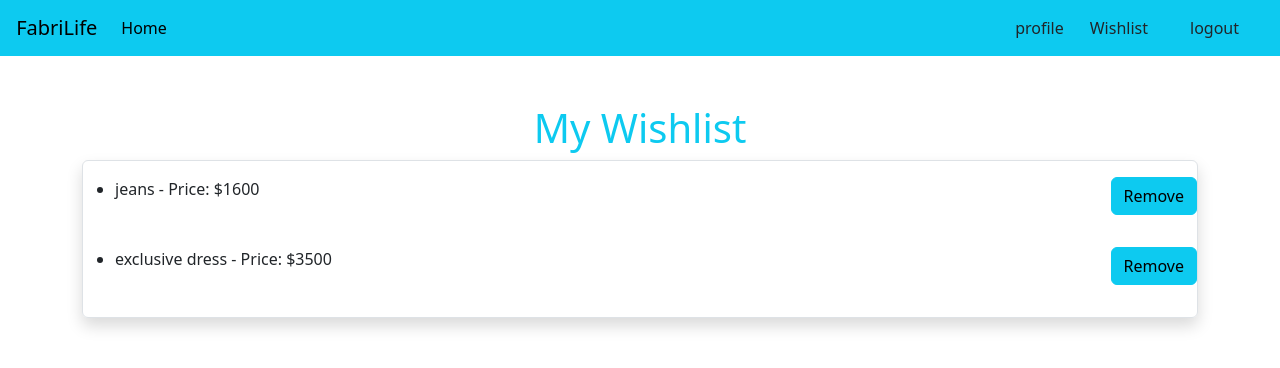
After one commit to FuadHasan199/django-clothstore-website, a Django app: page /account/wishlist/ in a window 1280 px wide. The commit adds this page. Shown: the top 368 px of the page. Run offline with Django 4.2, Linux system fonts and the light colour scheme; a user stored in the database is signed in; data comes from the database, SQL or seed files in the repository; some libraries are stand-ins or nearby versions.

Commit message:
features added

```diff
--- a/account/models.py
+++ b/account/models.py
@@ -1,14 +1,19 @@
 from django.db import models
 from django.contrib.auth.models import User
-
-class UserProfile(models.Model):
-    user = models.OneToOneField(User, on_delete=models.CASCADE)
-    phone_number = models.CharField(max_length=15)
-    address = models.TextField(blank=True)
-    profile_picture = models.ImageField(upload_to='profile_pics/', blank=True, null=True)
+from product.models import Product
+# class UserProfile(models.Model):
+#     user = models.OneToOneField(User, on_delete=models.CASCADE)
+#     phone_number = models.CharField(max_length=15)
+#     address = models.TextField(blank=True)
+#     profile_picture = models.ImageField(upload_to='profile_pics/', blank=True, null=True)
 
 
 
+ # Replace with your Card model if needed
 
+class Wishlist(models.Model):
+    user = models.ForeignKey(User, on_delete=models.CASCADE)
+    items = models.ManyToManyField(Product)
 
-# Create your models here.
+    def __str__(self):
+        return f'Wishlist of {self.user.username}'
--- /dev/null
+++ b/account/templates/wishlist.html
@@ -0,0 +1,18 @@
+{% extends "base.html" %}
+{% block body %}
+
+    <h2 class="text-center fs-1 text-info">My Wishlist</h2>
+    <div class="border shadow rounded">
+        <ul>
+            {% for item in wishlist.items.all %}
+                <div class="d-flex justify-content-between  py-3 ">
+                    <li>{{ item.product_name }} - Price: ${{ item.price }}</li>
+                   <a class="btn btn-info " href="{% url 'remove_from_wishlist' item.id %}">Remove</a>
+                </div>
+            {% empty %}
+                <p>Your wishlist is empty.</p>
+            {% endfor %}
+        </ul>
+    </div>
+
+{% endblock body %}
--- a/account/urls.py
+++ b/account/urls.py
@@ -5,5 +5,8 @@ urlpatterns = [
     path('login/',views.user_login,name='login'),
     path('profile/<int:id>',views.profile,name='profile'),
     path('logout/',views.userLogout,name='logout'),
+    path('wishlist/', views.wishlist_view, name='wishlist'),
+    path('wishlist/add/<int:product_id>/', views.add_to_wishlist, name='add_to_wishlist'),
+    path('wishlist/remove/<int:product_id>/', views.remove_from_wishlist, name='remove_from_wishlist'),
 
 ]
--- a/account/views.py
+++ b/account/views.py
@@ -3,8 +3,9 @@ from django.shortcuts import redirect,render,get_object_or_404
 from django.contrib.auth import login,logout,authenticate
 from django.contrib.auth.forms import AuthenticationForm,UserCreationForm
 from django.contrib.auth.decorators import login_required
-from .models import UserProfile
 from django.contrib.auth.models import User
+from .models import Wishlist
+from product.models import Product
 
 # Create your views here.
 def usersignup(request):
@@ -63,3 +64,34 @@ def profile(request, id):
 def userLogout(request):
     logout(request)
     return redirect('home')
+
+
+
+
+def wishlist_view(request):
+    if not request.user.is_authenticated:
+        return redirect('login')
+
+    wishlist, created = Wishlist.objects.get_or_create(user=request.user)
+
+    return render(request, 'wishlist.html', {'wishlist': wishlist})
+
+def add_to_wishlist(request, product_id):
+    if not request.user.is_authenticated:
+        return redirect('login')
+
+    product = get_object_or_404(Product, pk=product_id)
+    wishlist, created = Wishlist.objects.get_or_create(user=request.user)
+    wishlist.items.add(product)
+
+    return redirect('wishlist')
+
+def remove_from_wishlist(request, product_id):
+    if not request.user.is_authenticated:
+        return redirect('login')
+
+    product = get_object_or_404(Product, pk=product_id)
+    wishlist, created = Wishlist.objects.get_or_create(user=request.user)
+    wishlist.items.remove(product)
+
+    return redirect('wishlist')
--- a/product/templates/details.html
+++ b/product/templates/details.html
@@ -13,7 +13,10 @@
         <p class="card-text"><b>price: </b>{{product.price}}</p>
         <p class="card-text"><b>color: </b>{{product.color}}</p>
         <p class="card-text"><b>size: </b>{{product.size}}</p>
-        <a href="{% url 'review' product.id %}" class="btn btn-info">Add review</a>
+        <div class="d-flex gap-3">
+          <a href="{% url 'review' product.id %}" class="btn btn-info">Add review</a>
+        <a href="{% url 'add_to_wishlist' product.id %}" class="btn btn-warning">Add to wishlist</a>
+        </div>
         {% for review in reviews %}
         <li>
             <strong>Rating:</strong> {{ review.rating }}<br>
--- a/product/templates/product.html
+++ b/product/templates/product.html
@@ -45,7 +45,7 @@
                   <h5 class="card-title">{{item.product_name}}</h5>
                   <p><b>price: </b>{{item.price}}</p>
                   <a href="{% url 'details' item.id %}" class="fs-6 fw-medium text-body-secondary mb-4 text-decoration-none">Show details</a>
-                  <button class="btn btn-light block">Add to cart</button>
+                  <a href="{% url 'add_to_wishlist' item.id %}" class="btn btn-light block">Add to wishlist</a>
                 </div>
               </div>
             </div>
--- a/templates/base.html
+++ b/templates/base.html
@@ -27,6 +27,8 @@
                 {% if request.user.is_authenticated %}
                 <div class="d-flex" >
                   <a href="{% url 'profile' user.id %}" class="text-decoration-none btn btn">profile</a>
+                  <a href="{% url 'wishlist'  %}" class="text-decoration-none btn btn">Wishlist</a>
+
                   <a href="{% url 'logout' %}" class="text-decoration-none mx-3 btn ">logout</a>
                 </div>
                 {% else %}
```
Also changed, not shown: account/migrations/0003_wishlist_delete_userprofile.py (added), db.sqlite3.
